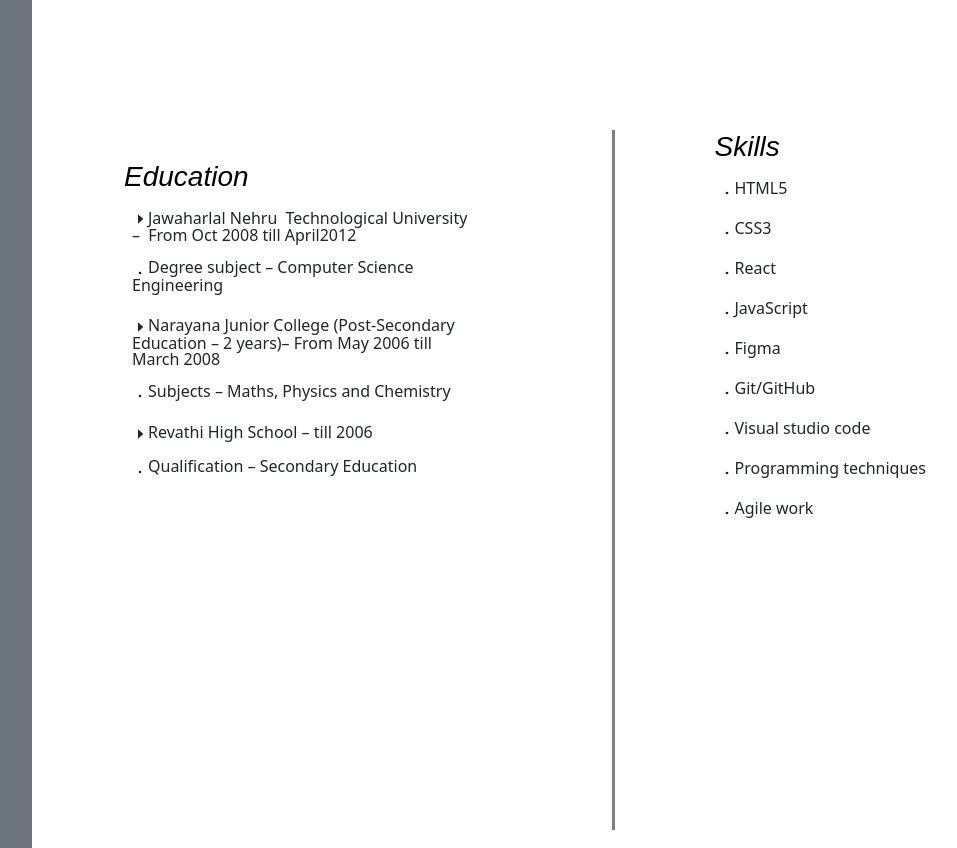
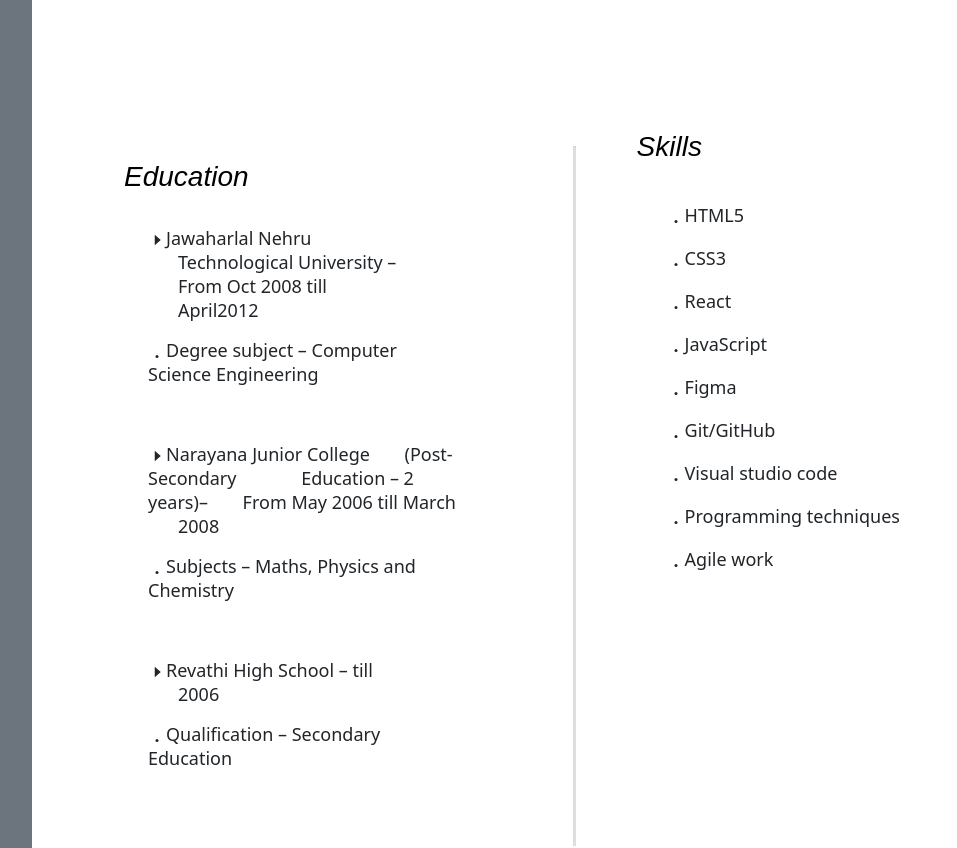
Before and after one commit to vasavipailla/vasavi_portfolio, a React (Create React App) app: page /components/about in a window 1280 px wide. Shown: the part 720-1568 px from the top of the page, without its empty margins (276-1233 px from the left). Built offline with nearby package versions, Linux system fonts and the light colour scheme.

Commit message:
changes in at screen 400

```diff
--- a/src/Components/About.js
+++ b/src/Components/About.js
@@ -7,25 +7,27 @@
           <div className="education w-50">
             <h3 className="heading">Education</h3>
              <div className="education1 m-1 d-flex flex-column">
-              <div className="para p-1 font-weight-bold text-lg lh-1">
-                <p><BiCaretRight/>Jawaharlal Nehru <span className="m-1">Technological University – </span><span>From Oct 2008 till </span><span>April2012</span></p>
+              <div className="para">
+                <p><BiCaretRight/>Jawaharlal Nehru <span>Technological University – </span><span>From Oct 2008 till </span><span>April2012</span></p>
                 <p><BiWifi0/>Degree subject – Computer Science Engineering</p>
               </div>
-              <div className="para p-1 font-weight-bold text-lg lh-1">
+              <div className="para">
                 <p><BiCaretRight/>Narayana Junior College <span>(Post-Secondary </span><span>Education – 2 years)– <span>From May 2006 till March </span><span>2008</span></span></p>
                 <p><BiWifi0/>Subjects – Maths, Physics and Chemistry</p>
               </div>
-              <div className="para p-1 font-weight-bold text-lg lh-1">
+              <div className="para">
                 <p><BiCaretRight/>Revathi High School – till <span>2006</span></p>
                 <p><BiWifi0/>Qualification – Secondary Education</p>
               </div>
               </div>
           </div>
 
-          <div className="vl"></div>
+          <div>
+             <hr className="line"></hr>
+          </div>
           <div className="skills w-60">
             <h3 className="heading">Skills</h3>
-            <div className="para1 p-1 font-weight-bold text-lg">
+            <div className="para1">
               <p><BiWifi0/>HTML5</p>
               <p><BiWifi0/>CSS3</p>
               <p><BiWifi0/>React</p>
--- a/src/Components/Home.js
+++ b/src/Components/Home.js
@@ -27,7 +27,7 @@
         <div className='row1'>
             <div className="row" style={{width:'100%'}}>
                <div className="col-lg-6 vh-400 bg-secondary text-white container1" style={{width:'25%'}} >
-                    <div className={fix ? 'container fixed vh-400' : 'container vh-400'}>
+                    <div className={fix ? 'container fixed' : 'container vh-400'}>
                             <Navi/>
                     </div>
                 </div>
@@ -35,7 +35,7 @@
                    <div className='vh-100 intro' id="greet">
                       <Greet/>
                    </div>
-                   <div className='vh-100' id="about">
+                   <div className='aa' id="about">
                       <About/>
                    </div>
                    <hr/>
--- a/src/index.css
+++ b/src/index.css
@@ -203,12 +203,12 @@
   align-content: center;
 }
 
-.vl {
+.line {
   border-left: 3px solid grey;
   height: 700px;
 }
 
-/* .para {
+.para {
   padding: 20px;
   line-height: normal;
   font-weight: 500;
@@ -223,7 +223,7 @@
   padding: 30px;
   font-weight:500;
   font-size: large;
-} */
+}
 
 .education {
   display: flex;
@@ -242,11 +242,11 @@
   padding: 20px;
 } */
 
-/* .education1 {
+.education1 {
   margin: 20px;
   display: flex;
   flex-direction: column;
-} */
+}
 
 .project-one {
   line-height:50px;
@@ -275,3 +275,22 @@
     width:100%;
   }
 }
+
+@media screen and (max-width:400px){
+  .about {
+    display: flex;
+    flex-direction: column;
+  }
+ .row {
+  display: flex;
+  }
+  .container.fixed {
+    position: relative;
+  }
+  .line {
+    border-top: 3px solid grey;
+    height: 600px;
+    border-left: none;
+  }
+
+}
```
